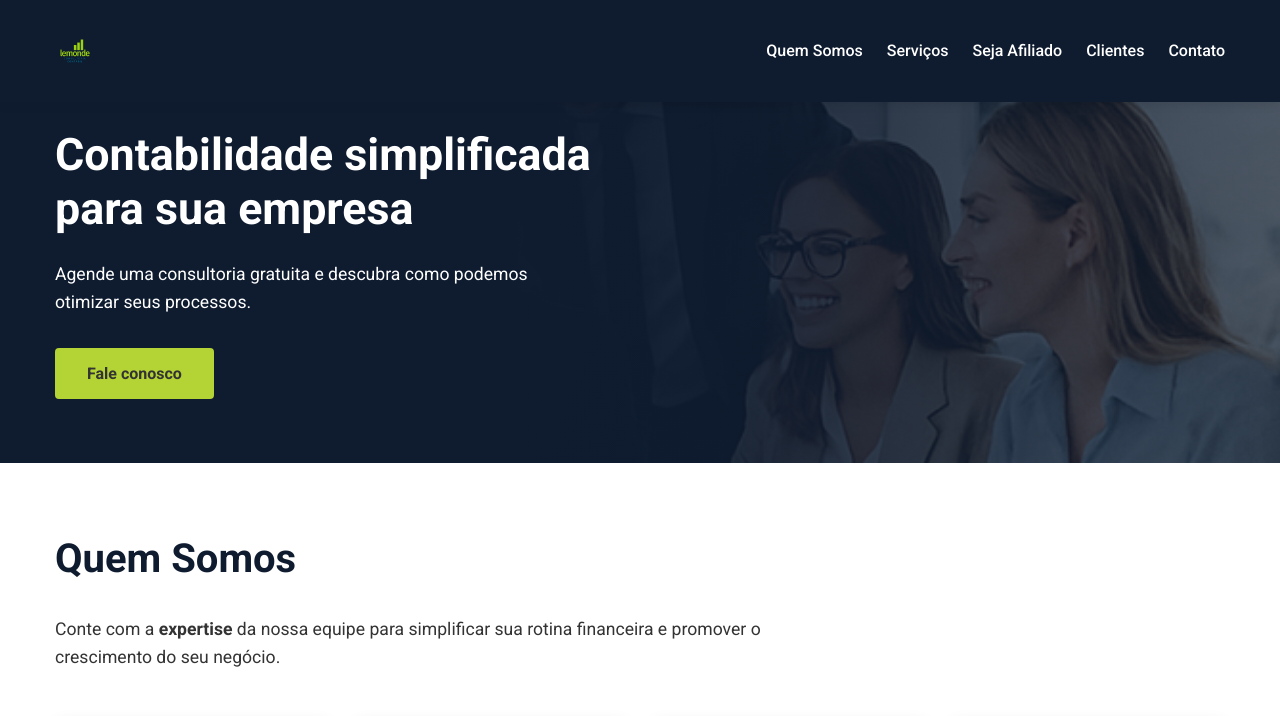
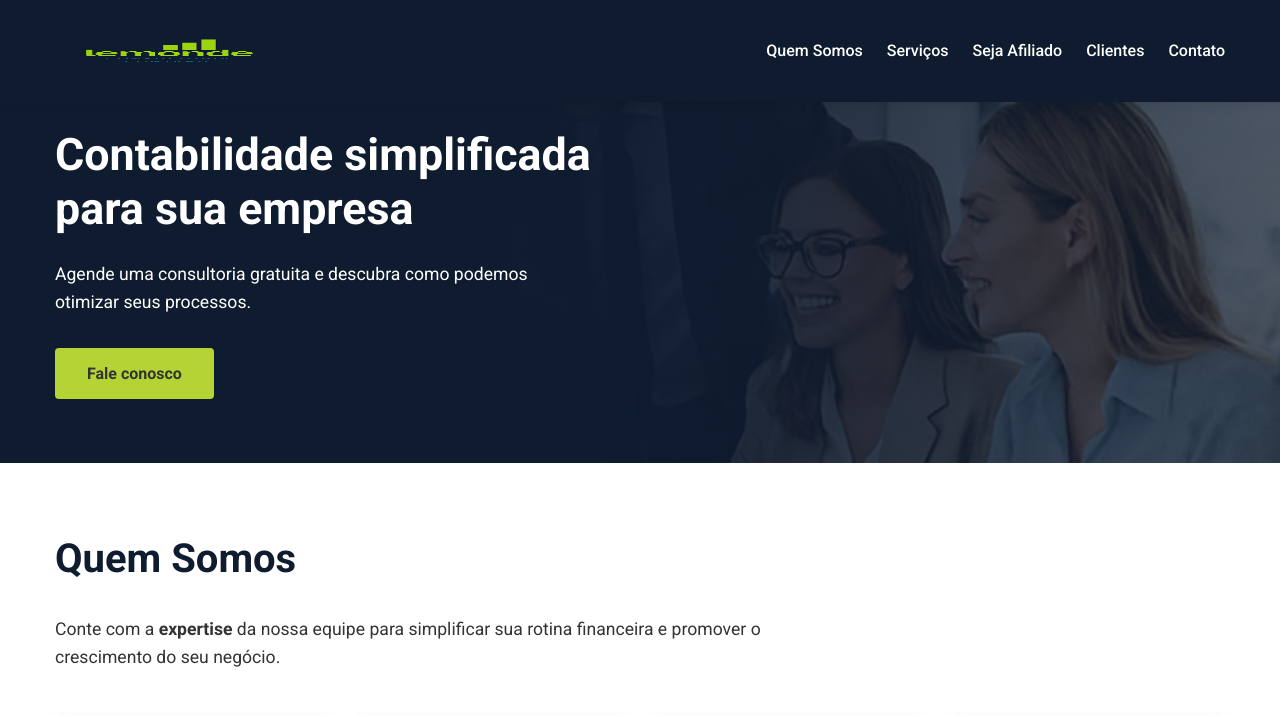
Before and after one commit to rafaelmonteiro2803/lemondecontabil, a plain HTML site: page index.html in a window 1280 px wide. Shown: the top 716 px of the page. Drawn offline with Linux system fonts and the light colour scheme.

Commit message:
Update index.html

```diff
--- a/index.html
+++ b/index.html
@@ -13,7 +13,7 @@
     <header>
         <div class="container header-container">
             <div class="logo">
-                <img src="images/logos/lemonde_logo.png" alt="Lemonde Consultoria Contábil">
+                <img src="images/logos/lemonde_logo.png" width="200" height="200" alt="Lemonde Consultoria Contábil">
             </div>
             <nav class="nav-menu">
                 <ul>
```
